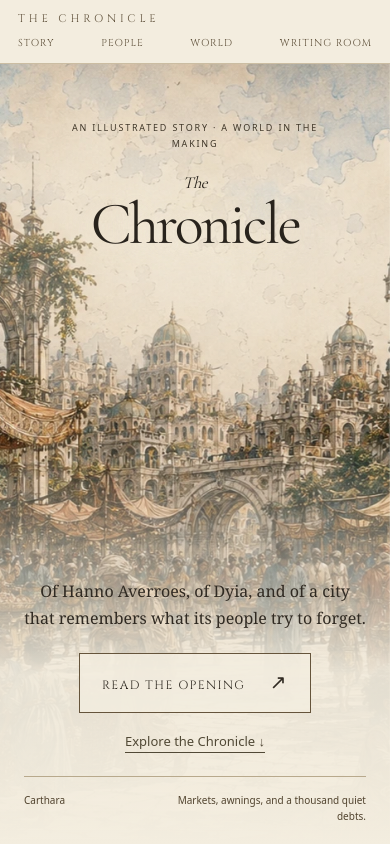
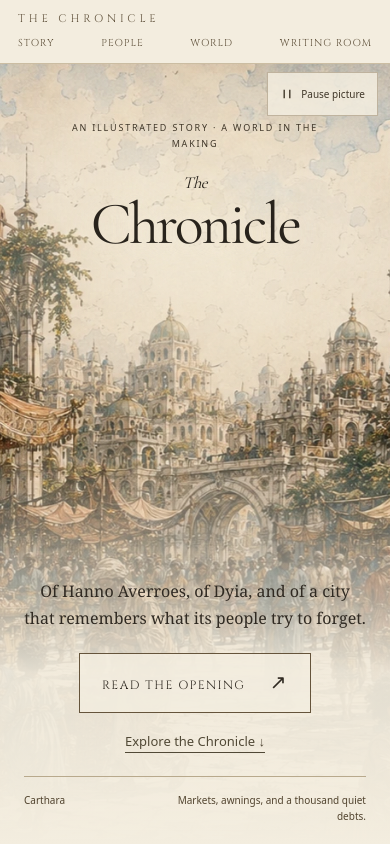
Before and after one commit to Suphian/chronicle, a Next.js app: page / in a window 390 px wide. Shown: the top 844 px of the page. Built offline with nearby package versions, Linux system fonts and the light colour scheme.

Commit message:
Animate the hero painting with controllable ambient motion

```diff
--- a/src/app/globals.css
+++ b/src/app/globals.css
@@ -64,7 +64,7 @@ body {
 .home-section-grid strong { display: block; font: 12px/1.7 system-ui, sans-serif; margin-top: 24px; color: #d1b780; }
 .editorial-home { background: #f3eddf; color: #302a22; }
 .editorial-home .home-hero { min-height: max(640px, calc(100svh - 64px)); margin-top: 64px; padding: clamp(48px, 9svh, 110px) clamp(24px, 4vw, 80px) 24px; flex-direction: column; justify-content: space-between; gap: 120px; isolation: isolate; overflow: hidden; }
-.home-art { position: absolute; inset: 0; z-index: -2; pointer-events: none; animation: home-art-arrive 1.3s ease-out both; }
+.home-art { position: absolute; inset: 0; z-index: -2; pointer-events: none; }
 .home-art img { object-position: center; }
 .editorial-home .home-hero::before { content: ""; position: absolute; inset: 0; z-index: -1; pointer-events: none; background: radial-gradient(ellipse 45% 36% at 50% 26%, #f3eddf80, transparent), linear-gradient(0deg, #f3eddf 0%, #f3eddfed 9%, #f3eddf00 38%); }
 .editorial-home .home-title { max-width: 1480px; margin: 0 auto; text-align: center; }
@@ -89,7 +89,6 @@ body {
 .editorial-home .home-section-grid h2 { font: 42px/1.15 var(--font-serif); margin: 0; }
 .editorial-home .home-section-grid p { color: #635641; font-size: 16px; max-width: 480px; }
 .editorial-home .home-section-grid strong { color: #5a4931; margin: 0; font-weight: 400; text-align: right; }
-@keyframes home-art-arrive { from { opacity: .7; } to { opacity: 1; } }
 @media (max-width: 1000px) { .editorial-home .home-section-grid > a { grid-template-columns: 40px minmax(170px, 1fr) minmax(240px, 1.4fr); } .editorial-home .home-section-grid strong { grid-column: 2 / -1; text-align: left; } }
 @media (max-width: 700px) {
   .editorial-home .home-hero { min-height: max(680px, calc(100svh - 64px)); padding: 56px 24px 20px; gap: 200px; }
@@ -105,7 +104,6 @@ body {
   .editorial-home .home-section-grid h2 { font-size: 36px; }
   .editorial-home .home-section-grid p, .editorial-home .home-section-grid strong { grid-column: 2; }
 }
-@media (prefers-reduced-motion: reduce) { .home-art { animation: none; } }
 .story-list { margin-top: 24px; }
 .story-list li { border-top: 1px solid #cdbfa7; }
 .story-list li:last-child { border-bottom: 1px solid #cdbfa7; }
--- a/src/app/page.tsx
+++ b/src/app/page.tsx
@@ -1,5 +1,5 @@
 import Link from "next/link";
-import Image from "next/image";
+import { HeroArtwork } from "@/components/HeroArtwork";
 import { chapters } from "@/content/chapters";
 import { isProse } from "@/lib/reading";
 import { ResumeReading } from "@/components/ResumeReading";
@@ -16,7 +16,7 @@ export default function Home() {
   const first = chapters.find((chapter) => chapter.order > 0 && isProse(chapter));
   return <main className="editorial-home">
     <section className="home-hero" aria-labelledby="home-heading">
-      <div className="home-art"><Image src="/images/plates/carthara-market-hero-v3.webp" alt="A panoramic ink and watercolor view of Carthara: Black families and traders beneath shaded market awnings, planted terraces, and intricate limestone arcades" fill sizes="(max-width: 700px) 1500px, 100vw" preload className="object-cover" /></div>
+      <HeroArtwork />
       <div className="home-title"><p className="book-eyebrow">An illustrated story · A world in the making</p><h1 id="home-heading"><span>The</span> Chronicle</h1></div>
       <div className="home-footer">
         <div className="home-intro"><p>Of Hanno Averroes, of Dyia, and of a city that remembers what its people try to forget.</p><div className="home-actions"><Link href={first ? `/chapters/${first.slug}` : "/story"} className="btn-primary">Read the opening <span aria-hidden="true">↗</span></Link><Link href="#chapters" className="btn-ghost">Explore the Chronicle ↓</Link></div></div>
--- /dev/null
+++ b/src/components/HeroArtwork.module.css
@@ -0,0 +1,17 @@
+.artwork { overflow: hidden; }
+.painting { object-fit: cover; transform-origin: 50% 55%; animation: wander 24s ease-in-out infinite alternate; }
+.light { position: absolute; inset: -12%; background: radial-gradient(ellipse at 52% 26%, #fff3cc40, transparent 55%), linear-gradient(115deg, transparent 25%, #ffeac322 46%, transparent 65%); animation: sunlight 13s ease-in-out infinite alternate; }
+.air { position: absolute; inset: 0; }
+.mote { position: absolute; width: 3px; height: 3px; border-radius: 50%; background: #fff4cc; box-shadow: 0 0 6px #fff3cb80; opacity: 0; animation: drift var(--duration) linear var(--delay) infinite; }
+.painting, .light, .mote { animation-play-state: paused; }
+.artwork[data-motion="running"] .painting, .artwork[data-motion="running"] .light, .artwork[data-motion="running"] .mote { animation-play-state: running; }
+.control { position: absolute; top: 14px; right: clamp(24px, 4vw, 80px); display: inline-flex; align-items: center; gap: 7px; min-height: 44px; padding: 9px 12px; border: 1px solid #85715370; background: #f3eddfdc; color: #403729; font: 11px/1.4 system-ui, sans-serif; cursor: pointer; }
+.control:hover { background: #f3eddf; }
+.control svg { width: 14px; height: 14px; }
+@keyframes wander { from { transform: scale(1.025) translate(-.5%, .25%); } to { transform: scale(1.065) translate(.5%, -.4%); } }
+@keyframes sunlight { from { opacity: .3; transform: translate(-3%, -1%); } to { opacity: .85; transform: translate(3%, 1%); } }
+@keyframes drift { 0% { opacity: 0; transform: translate(0, 20px); } 20%, 65% { opacity: .6; } 100% { opacity: 0; transform: translate(65px, -75px); } }
+@media (max-width: 700px) {
+  .control { top: 8px; right: 12px; font-size: 10px; }
+  .mote:nth-child(n + 7) { display: none; }
+}
--- /dev/null
+++ b/src/components/HeroArtwork.tsx
@@ -0,0 +1,64 @@
+"use client";
+
+import Image from "next/image";
+import { useEffect, useRef, useState, type CSSProperties } from "react";
+import styles from "./HeroArtwork.module.css";
+
+const motes = Array.from({ length: 12 }, (_, index) => ({
+  left: `${8 + (index * 23) % 84}%`,
+  top: `${28 + (index * 17) % 52}%`,
+  "--duration": `${12 + (index * 7) % 13}s`,
+  "--delay": `${-index * 2.7}s`,
+} as CSSProperties));
+
+/** Motion belongs to the painting; the title and reading controls stay still. */
+export function HeroArtwork() {
+  const artwork = useRef<HTMLDivElement>(null);
+  const [reduced, setReduced] = useState(true);
+  const [choice, setChoice] = useState<boolean | null>(null);
+  const [visible, setVisible] = useState(false);
+  const [onScreen, setOnScreen] = useState(false);
+  const wantsMotion = choice ?? !reduced;
+  const running = wantsMotion && visible && onScreen;
+
+  useEffect(() => {
+    const preference = window.matchMedia("(prefers-reduced-motion: reduce)");
+    let active = true;
+    const updatePreference = () => {
+      setReduced(preference.matches);
+      // A new system preference takes precedence over an earlier play choice.
+      setChoice(null);
+    };
+    const updateVisibility = () => setVisible(document.visibilityState === "visible");
+    queueMicrotask(() => {
+      if (!active) return;
+      updatePreference();
+      updateVisibility();
+    });
+    preference.addEventListener("change", updatePreference);
+    document.addEventListener("visibilitychange", updateVisibility);
+    const observer = typeof IntersectionObserver === "undefined" ? null : new IntersectionObserver(
+      ([entry]) => { if (active) setOnScreen(entry.isIntersecting); },
+    );
+    if (observer && artwork.current) observer.observe(artwork.current);
+    else queueMicrotask(() => { if (active) setOnScreen(true); });
+    return () => {
+      active = false;
+      observer?.disconnect();
+      preference.removeEventListener("change", updatePreference);
+      document.removeEventListener("visibilitychange", updateVisibility);
+    };
+  }, []);
+
+  return <>
+    <div id="hero-artwork" className={`home-art ${styles.artwork}`} ref={artwork} data-motion={running ? "running" : "paused"}>
+      <Image src="/images/plates/carthara-market-hero-v3.webp" alt="A panoramic ink and watercolor view of Carthara: Black families and traders beneath shaded market awnings, planted terraces, and intricate limestone arcades" fill sizes="(max-width: 700px) 1500px, 100vw" preload className={styles.painting} />
+      <div className={styles.light} aria-hidden="true" />
+      <div className={styles.air} aria-hidden="true">{motes.map((style, index) => <i className={styles.mote} key={index} style={style} />)}</div>
+    </div>
+    <button type="button" className={styles.control} aria-controls="hero-artwork" aria-pressed={wantsMotion} onClick={() => setChoice(!wantsMotion)}>
+      <svg viewBox="0 0 20 20" aria-hidden="true">{wantsMotion ? <path d="M6 4v12M14 4v12" fill="none" stroke="currentColor" strokeWidth="2" /> : <path d="m6 3 11 7-11 7z" fill="currentColor" />}</svg>
+      {wantsMotion ? "Pause picture" : "Animate picture"}
+    </button>
+  </>;
+}
--- a/worldbuilding/visual-direction.md
+++ b/worldbuilding/visual-direction.md
@@ -59,6 +59,8 @@ The current visual implementation begins with Idris, Hanno, Dyia, Alethea, and C
 
 ### Living vignettes across the site — 2026-09-07
 
+The author also requested motion in the full-width homepage picture. `HeroArtwork.tsx` adds a slow pan and shallow zoom, drifting sunlight, and sparse dust motes to the existing panoramic market painting. The title and links stay still. A picture-motion button pauses all layers at their current position; motion defaults to still for reduced-motion preferences and suspends offscreen or in a hidden tab. These are original project-authored CSS effects over the existing licensed asset, with no added media or story events.
+
 The author wants vignettes throughout the site, including the chapters. Each numbered chapter and the historical tale has a curated moving illustration, alongside placements on Home, Story, People, World, and Writing room. The chapter selection animates existing plates at their current paragraph positions; the terrace is inserted beside Hanno’s memory of the pottery bench. Captions remain visual interpretations, not new events.
 
 `src/content/living-vignettes.ts` records placement and reuses the image paths, alt text, and captions from `src/content/illustrations.ts`. Original artwork provenance and license records remain in `public/images/plates/prompts.json` and the existing terrace record. The added light and motes are project-authored CSS animation; night settings use a subdued warm glow, and the curtain is limited to the Lysandrian terrace. No third-party media or audio is added. Motion controls, reduced-motion defaults, and offscreen/background suspension apply to every vignette.
```
